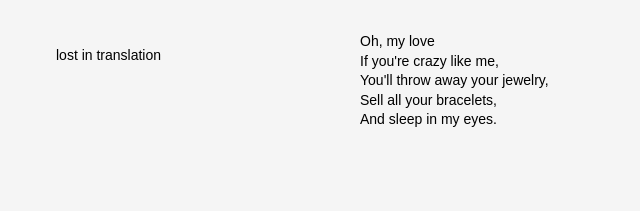
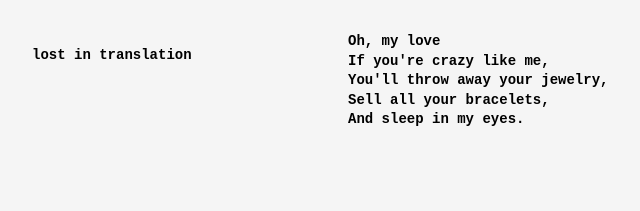
Before and after one commit to rizqyazed/lostintranslation-express, a website: page index.html in a window 1280 px wide. Shown: the whole page, without its empty margins (0-640 px from the left). Drawn offline with Linux system fonts and the light colour scheme; no server answers.

Commit message:
changed font

```diff
--- a/index.html
+++ b/index.html
@@ -18,12 +18,12 @@
         gap: 1rem;
         grid-template-columns: repeat(4, 1fr);
         padding: 1rem;
-        max-width: 1200px;
         margin: 0 auto;
       }
 
       body {
-        font-family: Arial, sans-serif;
+        font-family: "Courier New", Courier, monospace, sans-serif;
+        font-weight: 600;
         margin: 0;
         background-color: #f5f5f5;
       }
```
